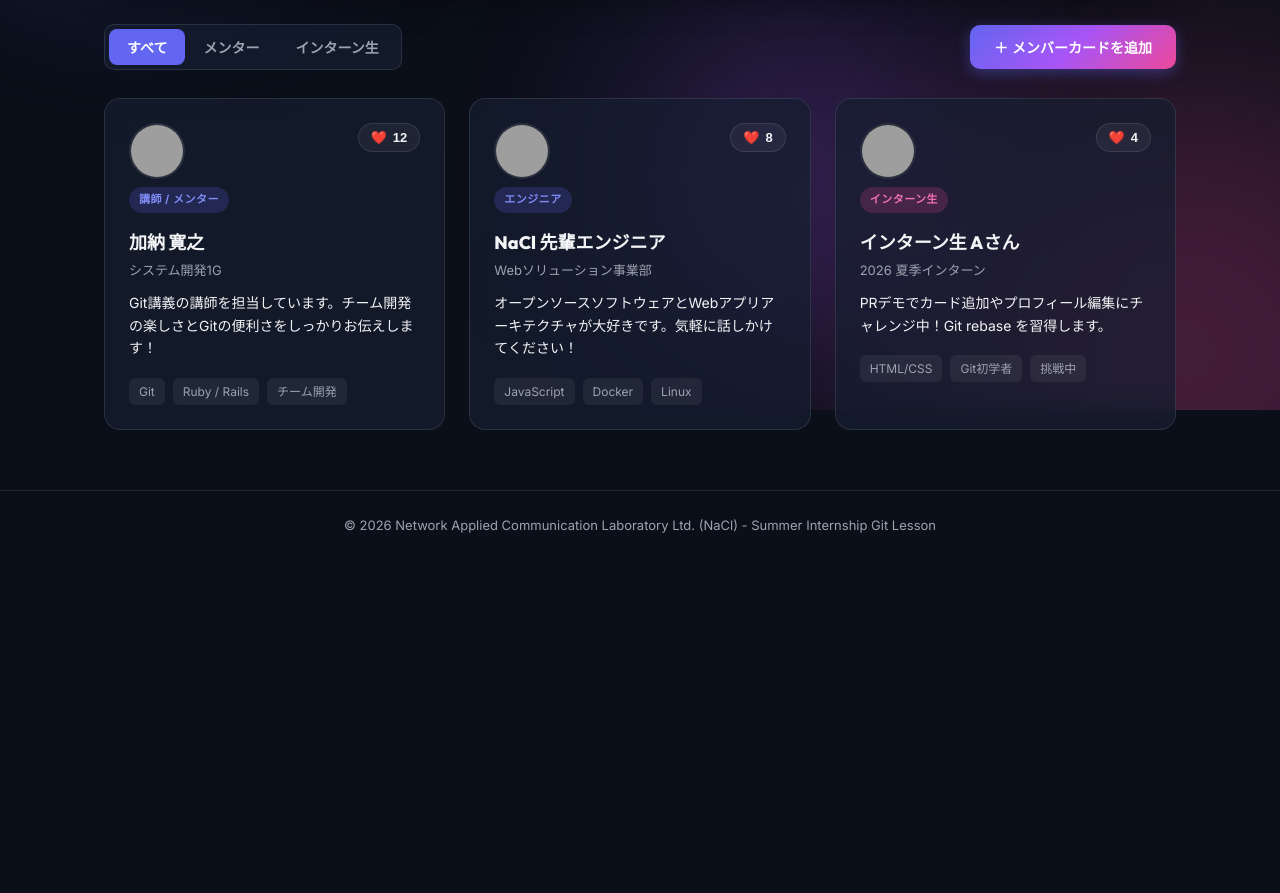
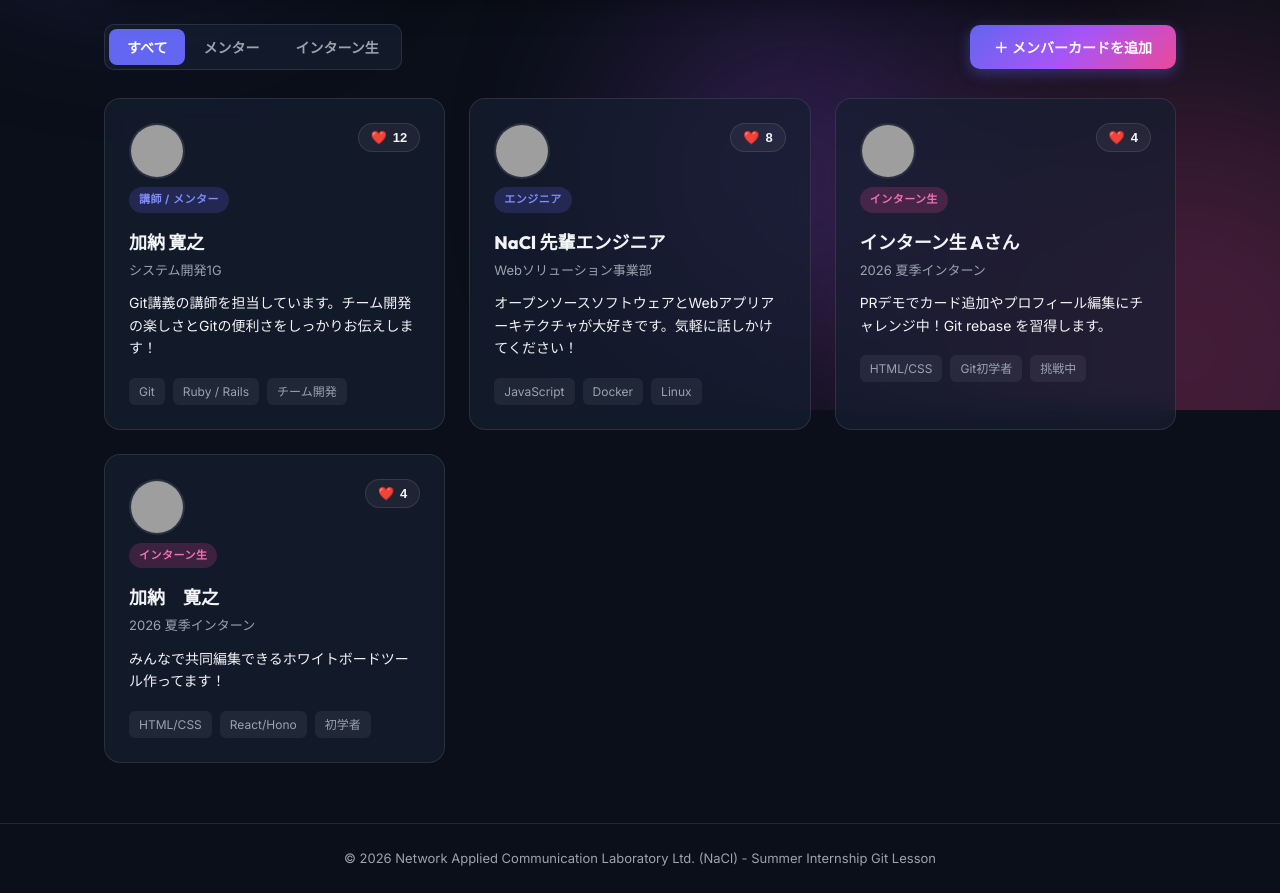
Before and after one commit to hiropk/git-demo-app, a plain HTML site: page index.html in a window 1280 px wide. Shown: the part 390-1283 px from the top of the page. Before the commit the page ends 950 px from the top, so only its background shows below. Drawn offline with Linux system fonts and the light colour scheme; grey boxes are pictures that could not be loaded.

Commit message:
自己紹介カードの追加

```diff
--- a/index.html
+++ b/index.html
@@ -140,6 +140,29 @@
           </div>
         </div>
       </article>
+
+      <!-- Member 4 (Intern) -->
+      <article class="card" data-role="intern" id="card-intern-demo">
+        <div class="card-header">
+          <div class="avatar-wrapper">
+            <img src="https://api.dicebear.com/7.x/bottts/svg?seed=SummerStudent" alt="インターン生（サンプル）" class="avatar">
+            <span class="role-badge intern">インターン生</span>
+          </div>
+          <button class="btn-like" data-id="intern-demo">
+            <span class="heart">❤️</span> <span class="like-count">4</span>
+          </button>
+        </div>
+        <div class="card-body">
+          <h3 class="member-name">加納　寛之</h3>
+          <p class="member-dept">2026 夏季インターン</p>
+          <p class="member-bio">みんなで共同編集できるホワイトボードツール作ってます！</p>
+          <div class="tag-list">
+            <span class="tag">HTML/CSS</span>
+            <span class="tag">React/Hono</span>
+            <span class="tag">初学者</span>
+          </div>
+        </div>
+      </article>
     </section>
   </main>
 
```
